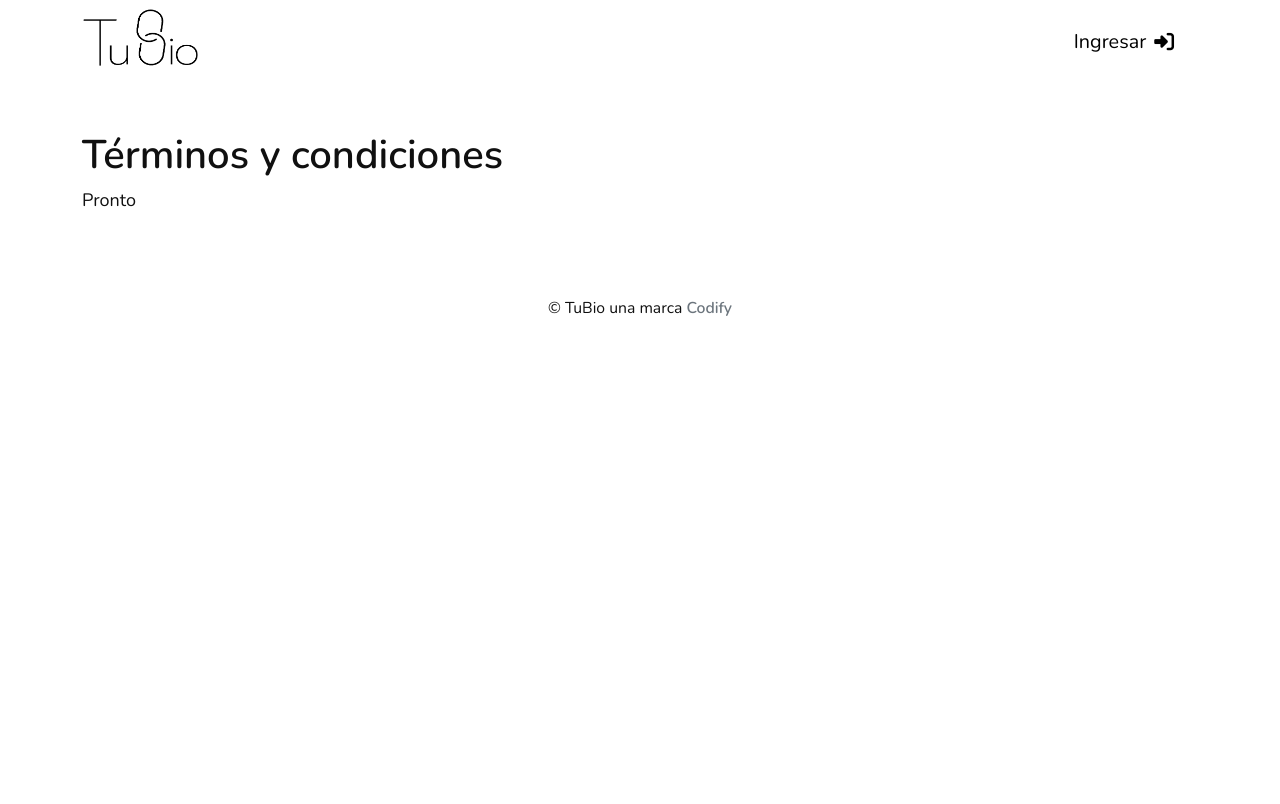
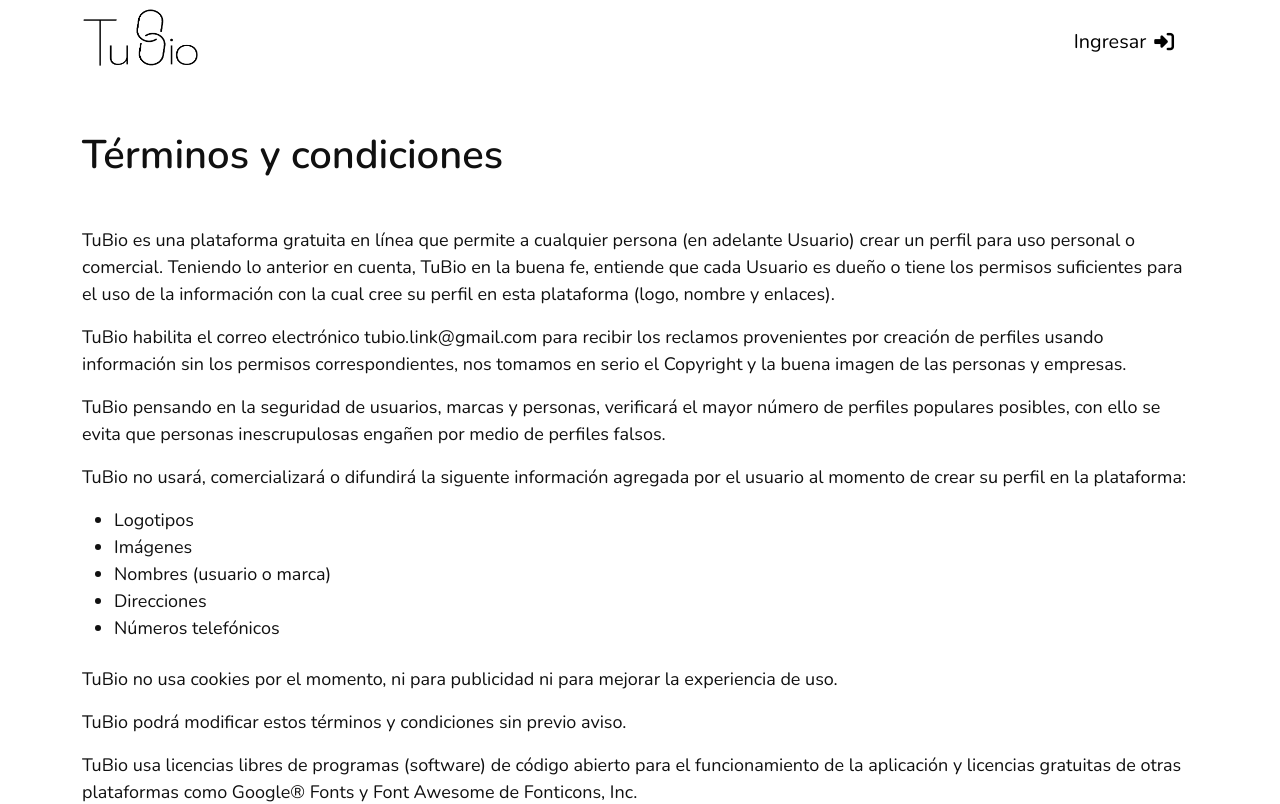
Before and after one commit to luchoweb/tubio, a Next.js app: page /terms in a window 1280 px wide. Shown: the top 804 px of the page. Built offline with nearby package versions, Linux system fonts and the light colour scheme.

Commit message:
terms done

```diff
--- a/pages/terms.js
+++ b/pages/terms.js
@@ -6,13 +6,31 @@
   return (
     <>
       <Head>
-        <title>Terminos y condiciones &bull; BizBio</title>
+        <title>Términos y condiciones &bull; BizBio</title>
       </Head>
       <Layout>
         <div className="container">
           <section className="pt-5 pb-5">
-            <h1>Términos y condiciones</h1>
-            <p>Pronto</p>
+            <h1 className="mb-5">Términos y condiciones</h1>
+            <p>TuBio es una plataforma gratuita en línea que permite a cualquier persona (en adelante Usuario) crear un perfil para uso personal o comercial. Teniendo lo anterior en cuenta, TuBio en la buena fe, entiende que cada Usuario es dueño o tiene los permisos suficientes para el uso de la información con la cual cree su perfil en esta plataforma (logo, nombre y enlaces).</p>
+            <p>TuBio habilita el correo electrónico tubio.link@gmail.com para recibir los reclamos provenientes por creación de perfiles usando información sin los permisos correspondientes, nos tomamos en serio el Copyright y la buena imagen de las personas y empresas.</p>
+            <p>TuBio pensando en la seguridad de usuarios, marcas y personas, verificará el mayor número de perfiles populares posibles, con ello se evita que personas inescrupulosas engañen por medio de perfiles falsos.</p>
+            <p>
+              <span>TuBio no usará, comercializará o difundirá la siguente información agregada por el usuario al momento de crear su perfil en la plataforma:</span>
+              <ul className="mt-3 mb-4">
+                <li>Logotipos</li>
+                <li>Imágenes</li>
+                <li>Nombres (usuario o marca)</li>
+                <li>Direcciones</li>
+                <li>Números telefónicos</li>
+              </ul>
+            </p>
+            <p>TuBio no usa cookies por el momento, ni para publicidad ni para mejorar la experiencia de uso.</p>
+            <p>TuBio podrá modificar estos términos y condiciones sin previo aviso.</p>
+            <p>TuBio usa licencias libres de programas (software) de código abierto para el funcionamiento de la aplicación y licencias gratuitas de otras plataformas como Google&reg; Fonts y Font Awesome de Fonticons, Inc.</p>
+            <p className="text-muted m-0 mt-5">
+              <small>Última revisión: 14 de mayo de 2022</small>
+            </p>
           </section>
         </div>
       </Layout>
```
